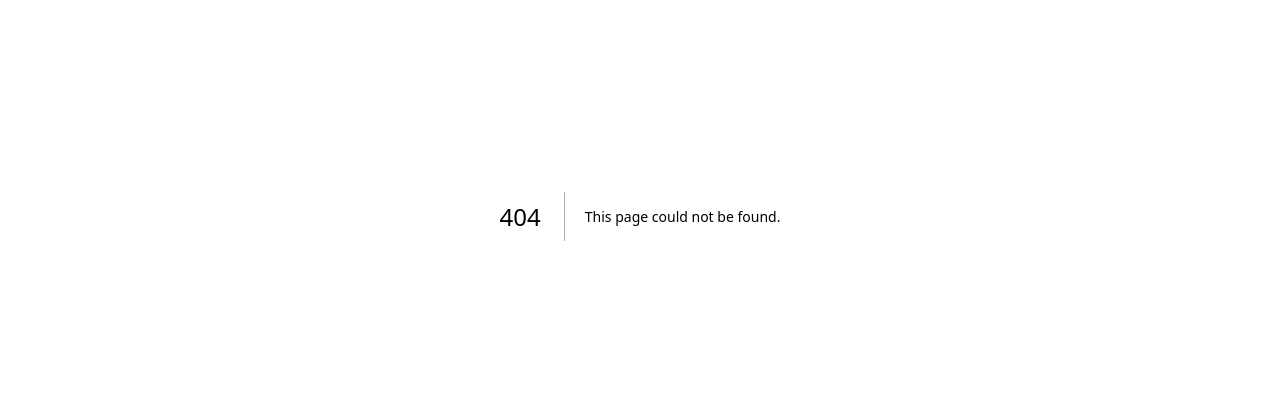
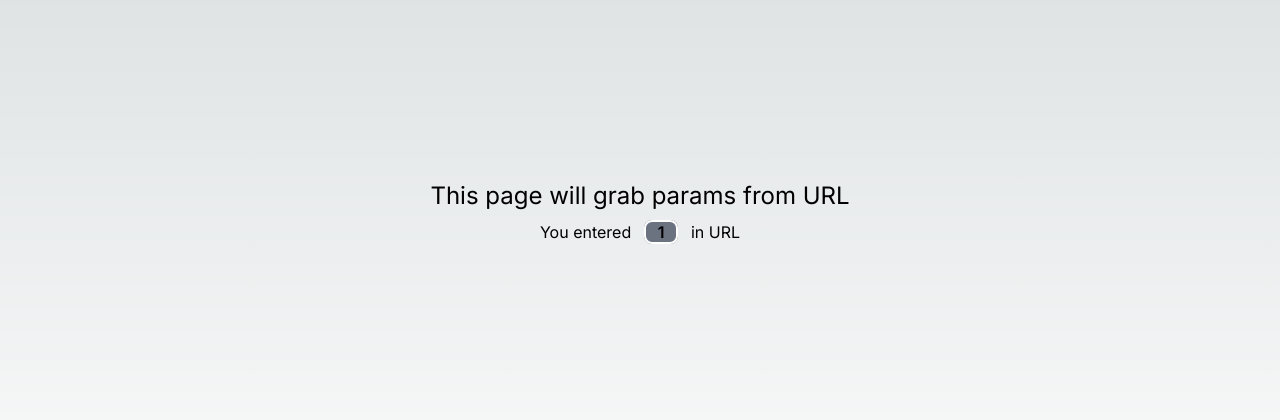
Before and after one commit to Aftab1112/NextJS-Authentication-App, a Next.js app: page /profile/1 in a window 1280 px wide. Before the commit this address had no page. Shown: the part 184-604 px from the top of the page. Built offline with nearby package versions, Linux system fonts and the light colour scheme.

Commit message:
created a profile page which acccepts params

```diff
--- /dev/null
+++ b/src/app/profile/[id]/page.tsx
@@ -0,0 +1,18 @@
+import React from "react";
+
+const UserProfile: React.FC = ({ params }: any) => {
+  return (
+    <div className="flex flex-col items-center justify-center min-h-screen py-2">
+      <h1 className="text-2xl">This page will grab params from URL</h1>
+      <p className="m-2">
+        You entered{" "}
+        <span className="px-3 mx-2 mt-2 font-semibold text-black bg-gray-500 border-2 border-white rounded-lg">
+          {params.id}
+        </span>{" "}
+        in URL
+      </p>
+    </div>
+  );
+};
+
+export default UserProfile;
--- /dev/null
+++ b/src/app/profile/page.tsx
@@ -0,0 +1,13 @@
+"use client";
+import React from "react";
+
+const ProfilePage: React.FC = () => {
+  return (
+    <div className="flex flex-col items-center justify-center min-h-screen py-2">
+      <h1 className="text-2xl">Profile</h1>
+      <p>Profile page</p>
+    </div>
+  );
+};
+
+export default ProfilePage;
```
